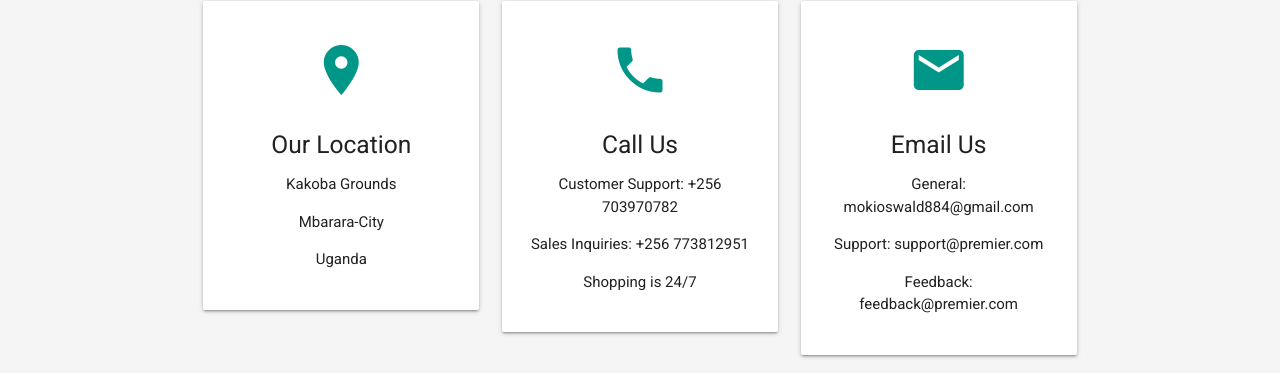
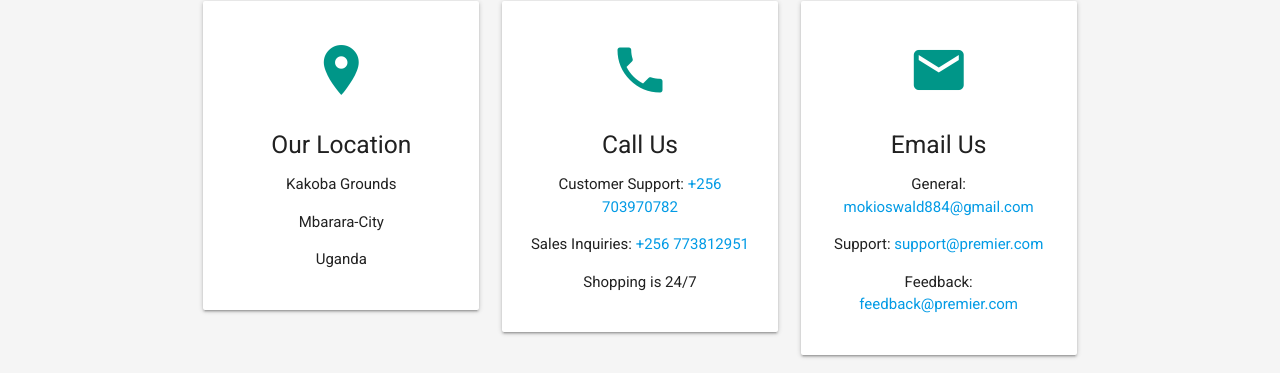
Before and after one commit to mokioswald/e-commerce, a plain HTML site: page contact.html in a window 1280 px wide. Shown: the part 485-858 px from the top of the page. Drawn offline with nearby package versions, Linux system fonts and the light colour scheme; files whose address does not match are found by name.

Commit message:
Update contact.html

```diff
--- a/contact.html
+++ b/contact.html
@@ -70,18 +70,20 @@
                     <div class="card-panel center-align">
                         <i class="material-icons large teal-text">phone</i>
                         <h5>Call Us</h5>
-                        <p>Customer Support: +256 703970782</p>
-                        <p>Sales Inquiries: +256 773812951</p>
+                    <p>Customer Support: <a href="tel:+256703970782">+256 703970782</a></p>
+                    <p>Sales Inquiries: <a href="tel:+256773812951">+256 773812951</a></p>
+
                         <p>Shopping is 24/7</p>
                     </div>
                 </div>
                 <div class="col s12 m4">
                     <div class="card-panel center-align">
                         <i class="material-icons large teal-text">email</i>
-                        <h5>Email Us</h5>
-                        <p>General: mokioswald884@gmail.com</p>
-                        <p>Support: support@premier.com</p>
-                        <p>Feedback: feedback@premier.com</p>
+                       <h5>Email Us</h5>
+                        <p>General: <a href="mailto:mokioswald884@gmail.com">mokioswald884@gmail.com</a></p>
+                        <p>Support: <a href="mailto:support@premier.com">support@premier.com</a></p>
+                        <p>Feedback: <a href="mailto:feedback@premier.com">feedback@premier.com</a></p>
+
                     </div>
                 </div>
             </div>
```
